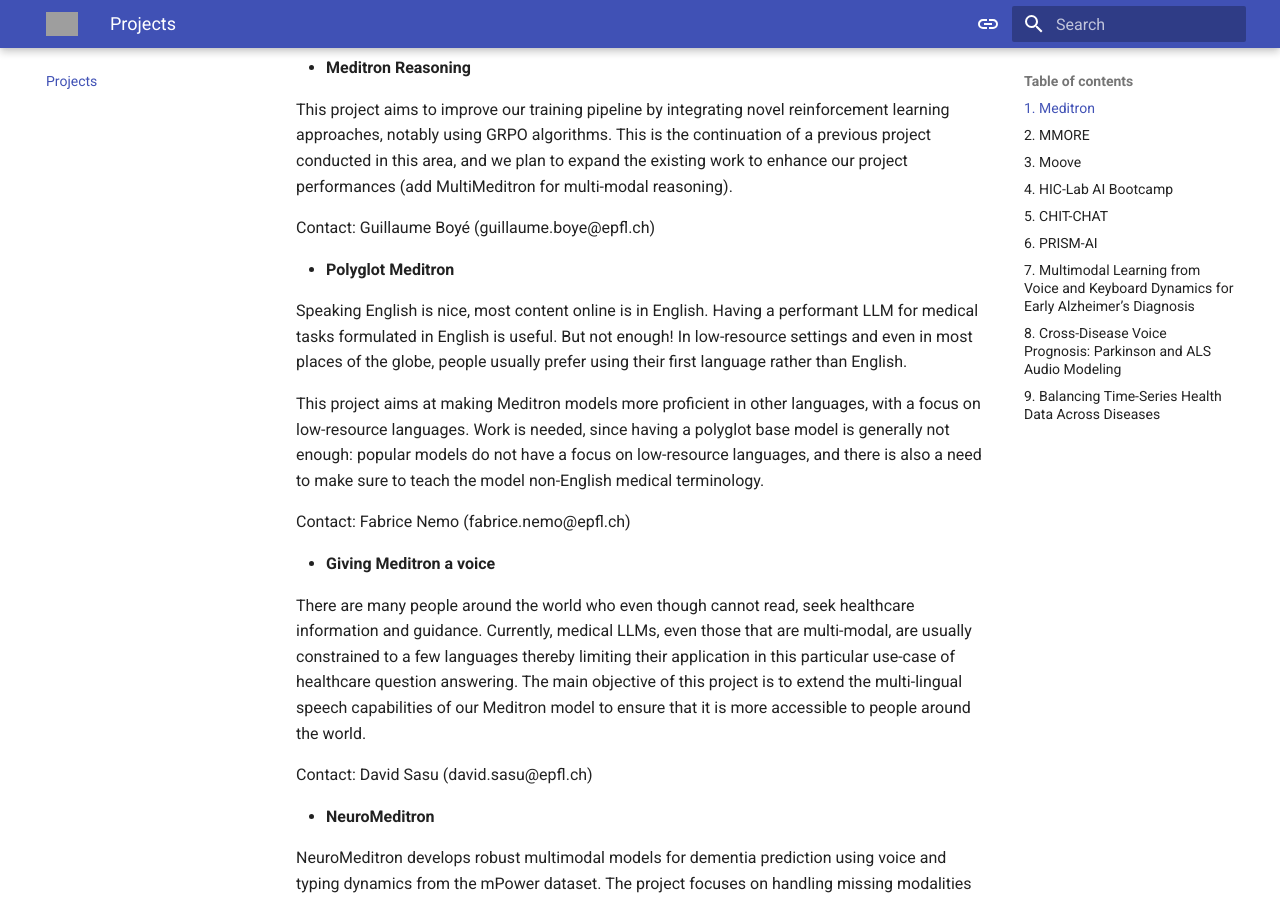
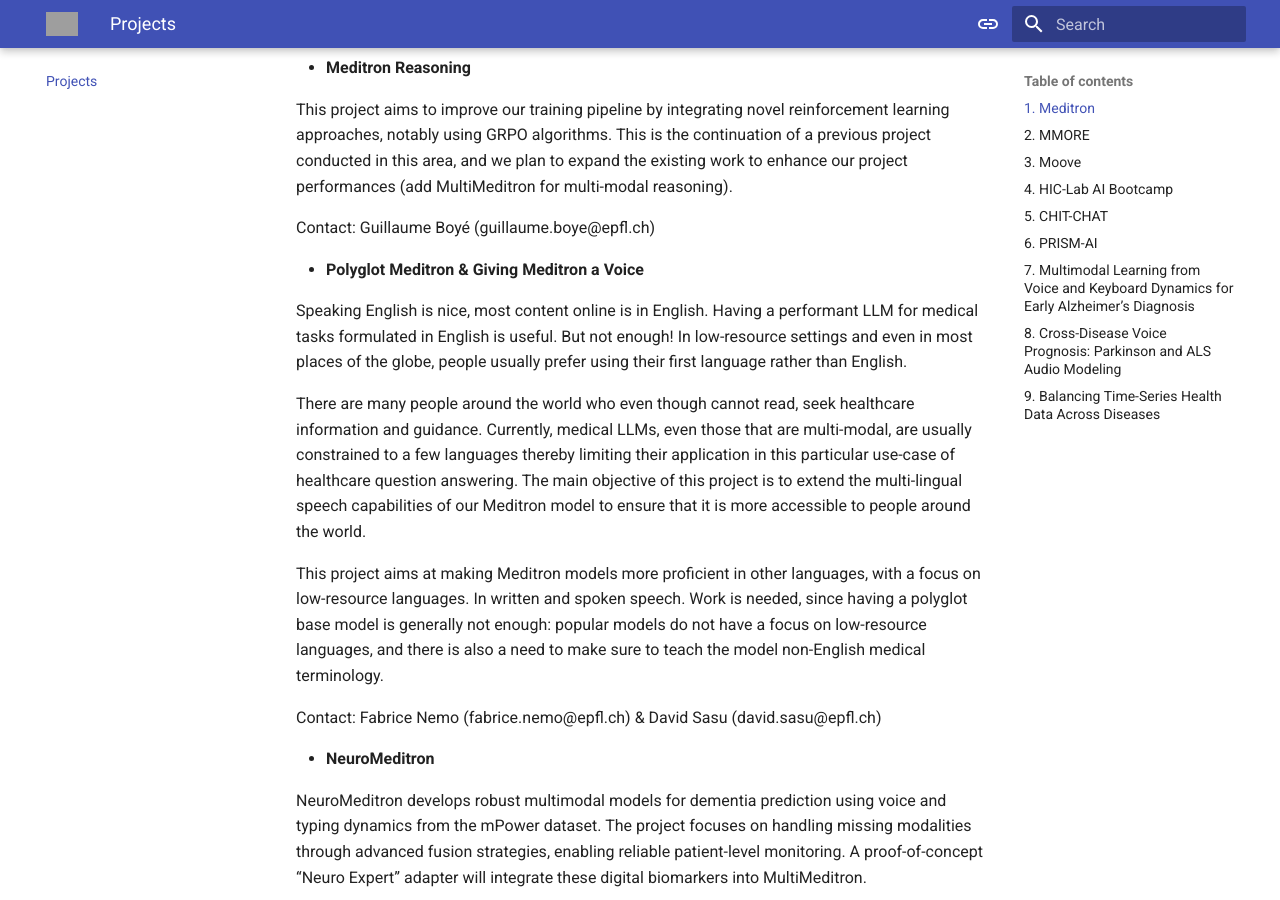
Before and after one commit to EPFLiGHT/LiGHT-doc, an MkDocs documentation site: the page built from docs/projects.md, in a window 1280 px wide and 900 px high, scrolled down 601 px. Built offline with MkDocs 1.6.1 and Material for MkDocs 9.7.7, drawn with Linux system fonts in a browser that asks for light colours; grey boxes are pictures that could not be loaded.

Commit message:
Merged Polyglot Meditron and Giving Meditron a voice

```diff
--- a/docs/projects.md
+++ b/docs/projects.md
@@ -20,19 +20,15 @@
 
   Contact: Guillaume Boyé (guillaume.boye@epfl.ch)
 
-- **Polyglot Meditron**
+- **Polyglot Meditron & Giving Meditron a Voice**
 
   Speaking English is nice, most content online is in English. Having a performant LLM for medical tasks formulated in English is useful. But not enough! In low-resource settings and even in most places of the globe, people usually prefer using their first language rather than English.
 
-  This project aims at making Meditron models more proficient in other languages, with a focus on low-resource languages. Work is needed, since having a polyglot base model is generally not enough: popular models do not have a focus on low-resource languages, and there is also a need to make sure to teach the model non-English medical terminology.
-
-  Contact: Fabrice Nemo (fabrice.nemo@epfl.ch)
-
-- **Giving Meditron a voice**
-
   There are many people around the world who even though cannot read, seek healthcare information and guidance. Currently, medical LLMs, even those that are multi-modal, are usually constrained to a few languages thereby limiting their application in this particular use-case of healthcare question answering. The main objective of this project is to extend the multi-lingual speech capabilities of our Meditron model to ensure that it is more accessible to people around the world.
 
-  Contact: David Sasu (david.sasu@epfl.ch)
+  This project aims at making Meditron models more proficient in other languages, with a focus on low-resource languages. In written and spoken speech. Work is needed, since having a polyglot base model is generally not enough: popular models do not have a focus on low-resource languages, and there is also a need to make sure to teach the model non-English medical terminology.
+
+  Contact: Fabrice Nemo (fabrice.nemo@epfl.ch) & David Sasu (david.sasu@epfl.ch)
 
 - **NeuroMeditron**
 
```
